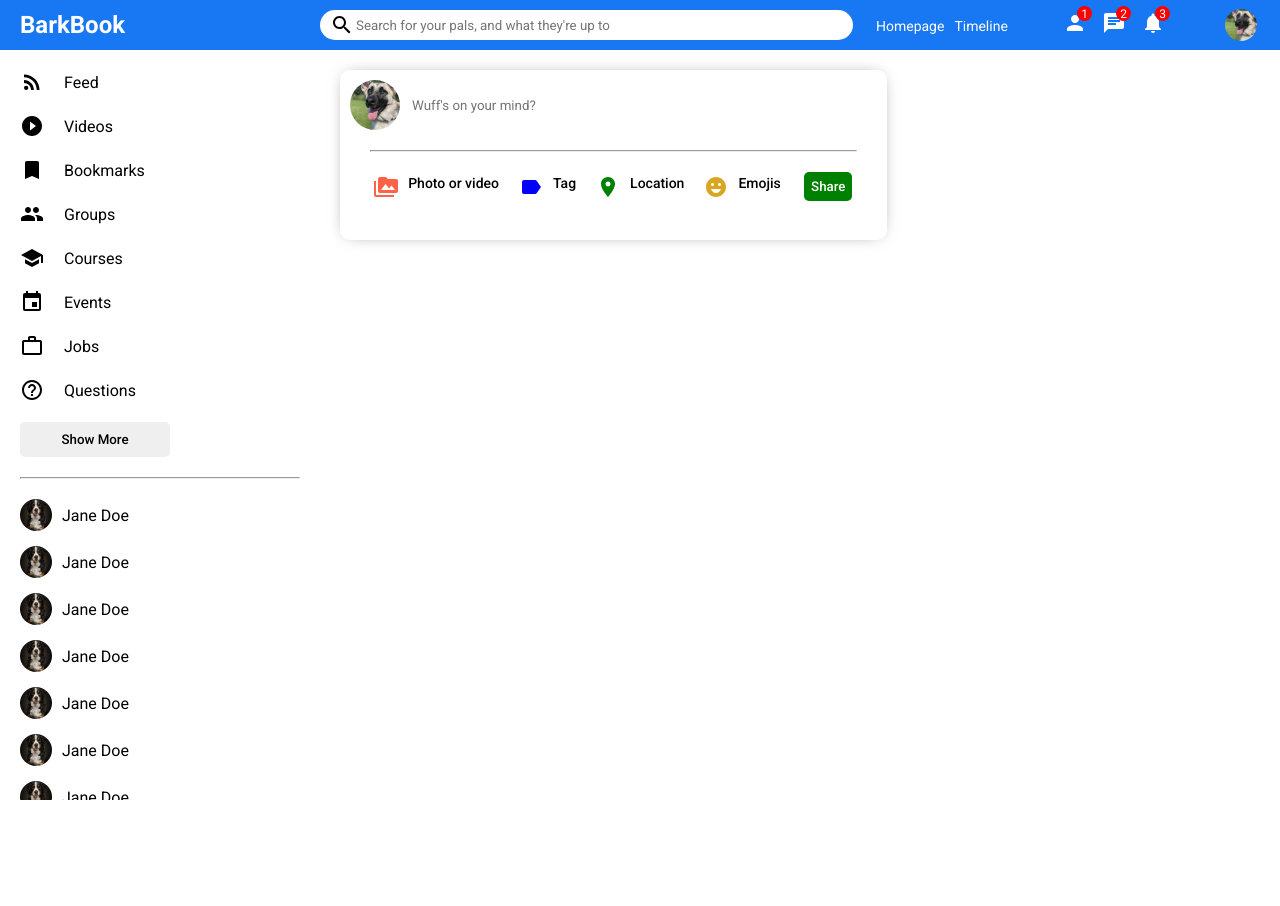
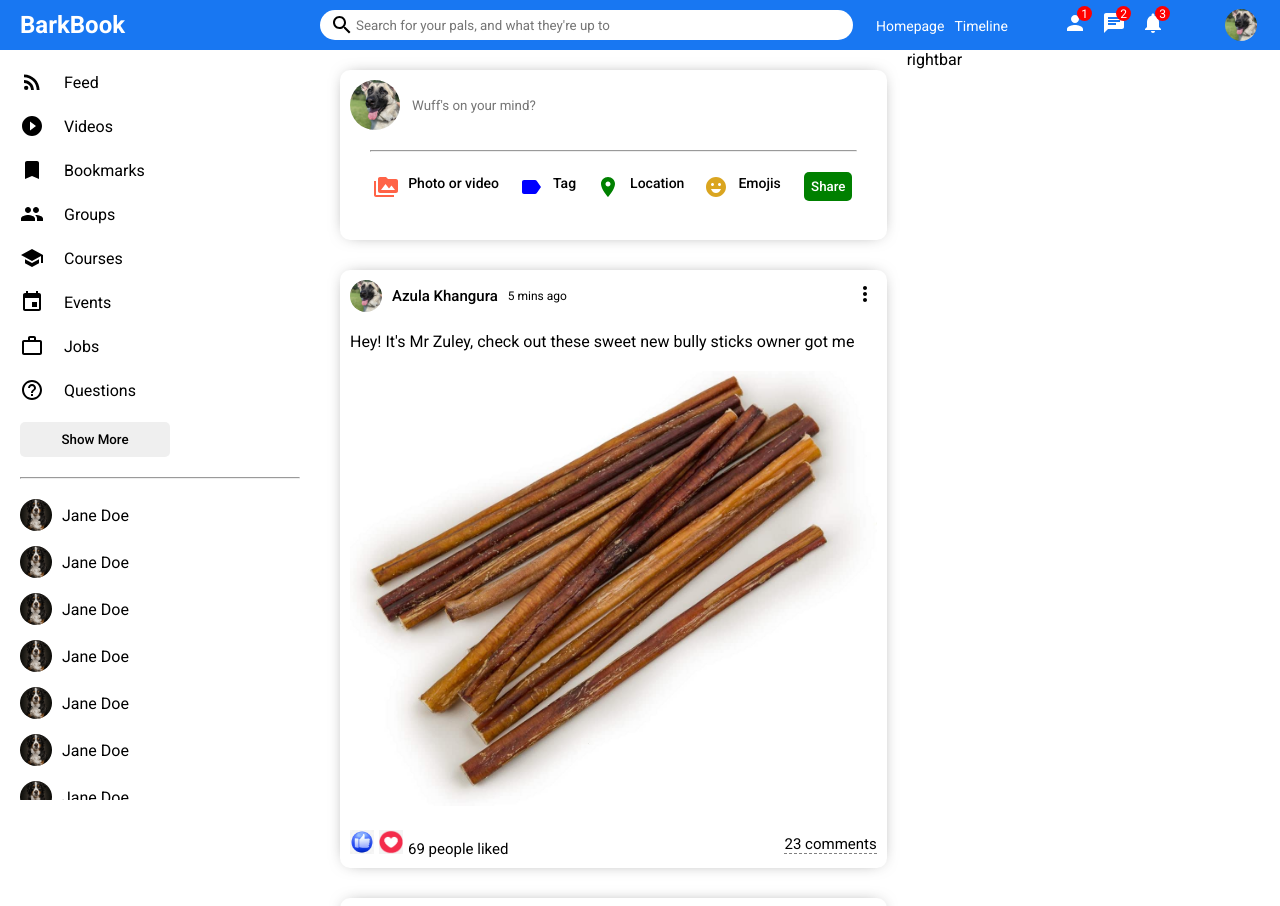
Before and after one commit to hamrajk/barbook-frontend, a React (Create React App) app: page / in a window 1280 px wide. Shown: the top 906 px of the page. Before the commit the page ends 800 px from the top, so only its background shows below. Built offline with nearby package versions, Linux system fonts and the light colour scheme.

Commit message:
Finished building and styling feed components, including the sharing component and the posts componet

```diff
--- a/src/components/feed/Feed.jsx
+++ b/src/components/feed/Feed.jsx
@@ -1,11 +1,18 @@
 import "./feed.css";
 import Share from "../share/Share";
+import Post from "../post/Post";
 
 export default function Feed() {
   return (
     <div className="feed">
       <div className="feedWrapper">
         <Share />
+        <Post />
+        <Post />
+        <Post />
+        <Post />
+        <Post />
+        <Post />
       </div>
     </div>
   );
--- /dev/null
+++ b/src/components/post/Post.jsx
@@ -0,0 +1,46 @@
+import "./post.css";
+import { MoreVert } from "@material-ui/icons";
+
+export default function Post() {
+  return (
+    <div className="post">
+      <div className="postWrapper">
+        <div className="postTop">
+          <div className="postTopLeft">
+            <img
+              className="postProfileImg"
+              src="/assets/People/10.jpg"
+              alt=""
+            />
+            <span className="postUsername">Azula Khangura</span>
+            <span className="postDate">5 mins ago</span>
+          </div>
+          <div className="postTopRight">
+            <MoreVert />
+          </div>
+        </div>
+        <div className="postCenter">
+          <span className="postText">
+            Hey! It's Mr Zuley, check out these sweet new bully sticks owner got
+            me
+          </span>
+          <img
+            className="postImg"
+            src="assets/Posts/bully-sticks.jpeg"
+            alt=""
+          />
+        </div>
+        <div className="postBottom">
+          <div className="postBottomLeft">
+            <img className="likeIcon" src="assets/like.png" alt="" />
+            <img className="likeIcon" src="assets/heart.png" alt="" />
+            <span className="postLikeCounter">69 people liked</span>
+          </div>
+          <div className="postBottomRight">
+            <span className="postCommentText">23 comments</span>
+          </div>
+        </div>
+      </div>
+    </div>
+  );
+}
--- /dev/null
+++ b/src/components/post/post.css
@@ -0,0 +1,78 @@
+.post {
+  width: 100%;
+  border-radius: 10px;
+  -webkit-box-shadow: 0px 0px 17px -8px rgba(0, 0, 0, 0.63);
+  box-shadow: 0px 0px 17px -8px rgba(0, 0, 0, 0.63);
+  margin: 30px 0;
+}
+
+.postWrapper {
+  padding: 10px;
+}
+
+.postTop {
+  display: flex;
+  justify-content: space-between;
+  align-items: center;
+}
+
+.postTopLeft {
+  display: flex;
+  align-items: center;
+}
+
+.postProfileImg {
+  width: 32px;
+  height: 32px;
+  border-radius: 50%;
+  object-fit: cover;
+}
+
+.postUsername {
+  font-size: 15px;
+  font-weight: 500;
+  margin: 0 10px;
+}
+
+.postDate {
+  font-size: 12px;
+}
+
+.postCenter {
+  margin: 20px 0;
+}
+
+.postImg {
+  margin-top: 20px;
+  width: 100%;
+  max-height: 500px;
+  object-fit: contain;
+}
+
+.postBottom {
+  display: flex;
+  align-items: center;
+  justify-content: space-between;
+}
+
+.postbottomLeft {
+  display: flex;
+  align-items: center;
+}
+
+.likeIcon {
+  width: 24px;
+  height: 24px;
+  margin-right: 5px;
+  cursor: pointer;
+}
+
+.postLikeCounter {
+  font-size: 15px;
+}
+
+.postCommentText {
+  cursor: pointer;
+  border-bottom: 1px dashed gray;
+  font-size: 15px;
+}
--- a/src/components/rightbar/Rightbar.jsx
+++ b/src/components/rightbar/Rightbar.jsx
@@ -1,5 +1,5 @@
 import "./rightbar.css";
 
 export default function Rightbar() {
-  return <div className="rightBar"></div>;
+  return <div className="rightBar">rightbar</div>;
 }
```
